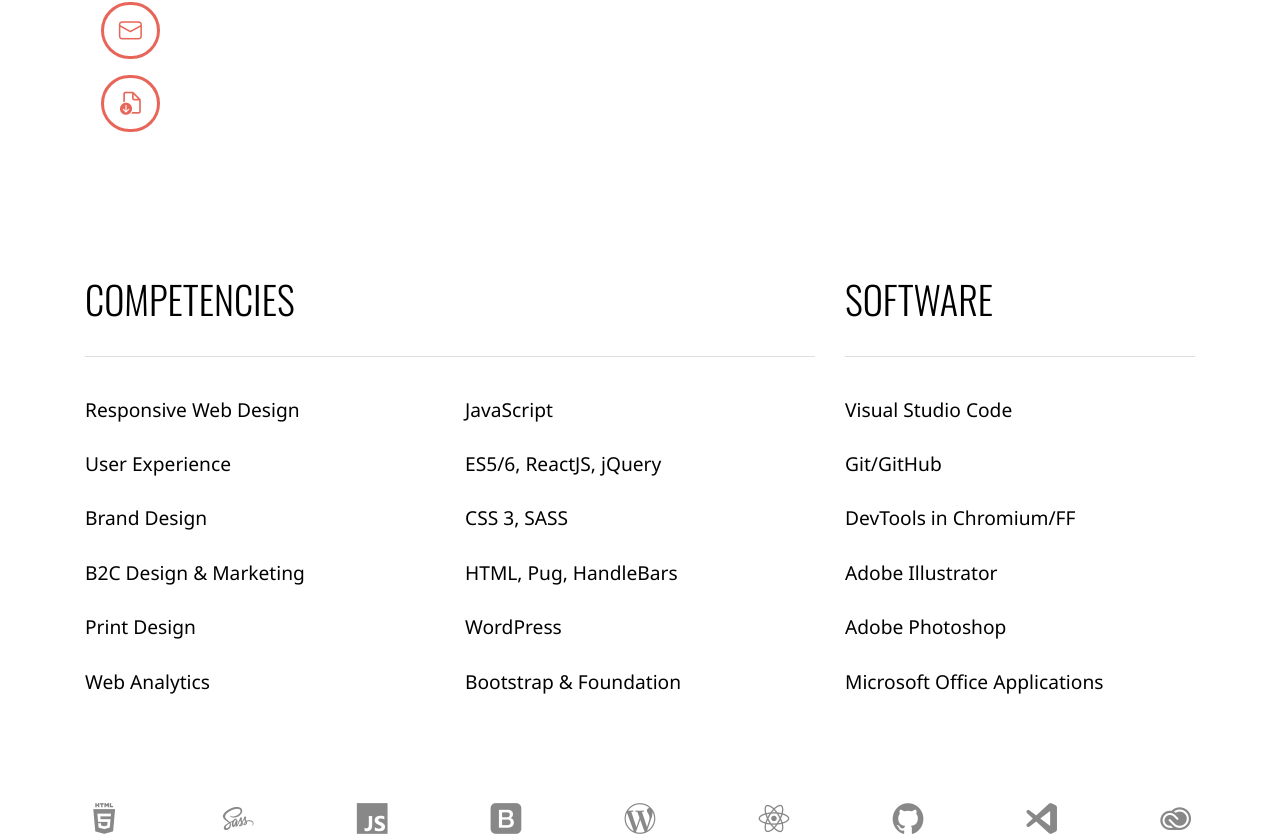
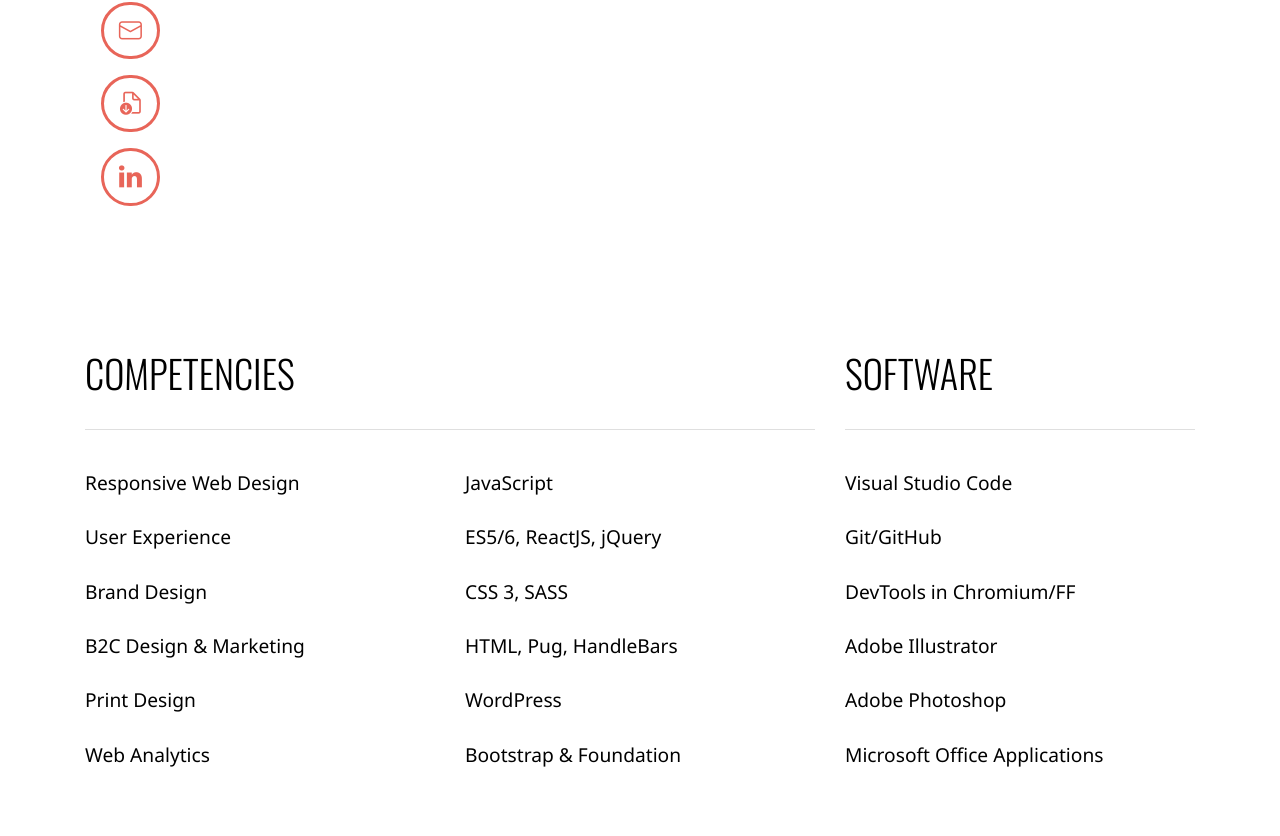
Before and after one commit to idlelimey/tim-cutting, a React (Create React App) app: page /cv in a window 1280 px wide. Shown: the part 571-1407 px from the top of the page. Built offline with nearby package versions, Linux system fonts and the light colour scheme.

Commit message:
Update CV.js

```diff
--- a/src/Pages/CV.js
+++ b/src/Pages/CV.js
@@ -29,6 +29,16 @@ function CV() {
                                 </Button><br />
                                 <Button href='/Tim-Cutting-CV-fe-2021.pdf' size='sm' variant="outline-primary" className='mt-3' title="Download CV">
                                     <i className='icon-pdf size-2 p-1 font-weight-normal'></i>
+                                </Button><br />
+                                <Button
+                                    size='sm'
+                                    variant="outline-primary"
+                                    href="https://www.linkedin.com/in/idlelimey/"
+                                    className="mt-3"
+                                    target="_blank"
+                                    rel="noreferrer noopener"
+                                >
+                                    <i className="icon-linkedin size-2 p-1 font-weight-normal"></i>
                                 </Button>
                             </div>
 
@@ -89,7 +99,7 @@ function CV() {
                                         delay={{ show: 250, hide: 400 }}
                                         overlay={<Tooltip>{icon.text}</Tooltip>}
                                     >
-                                        <i className={`icon-${icon.icon} size-3 text-mid`}></i>
+                                        <i className={`icon-${icon.icon} size-3`}></i>
                                     </OverlayTrigger>
                                 </Col>
                             )
```
